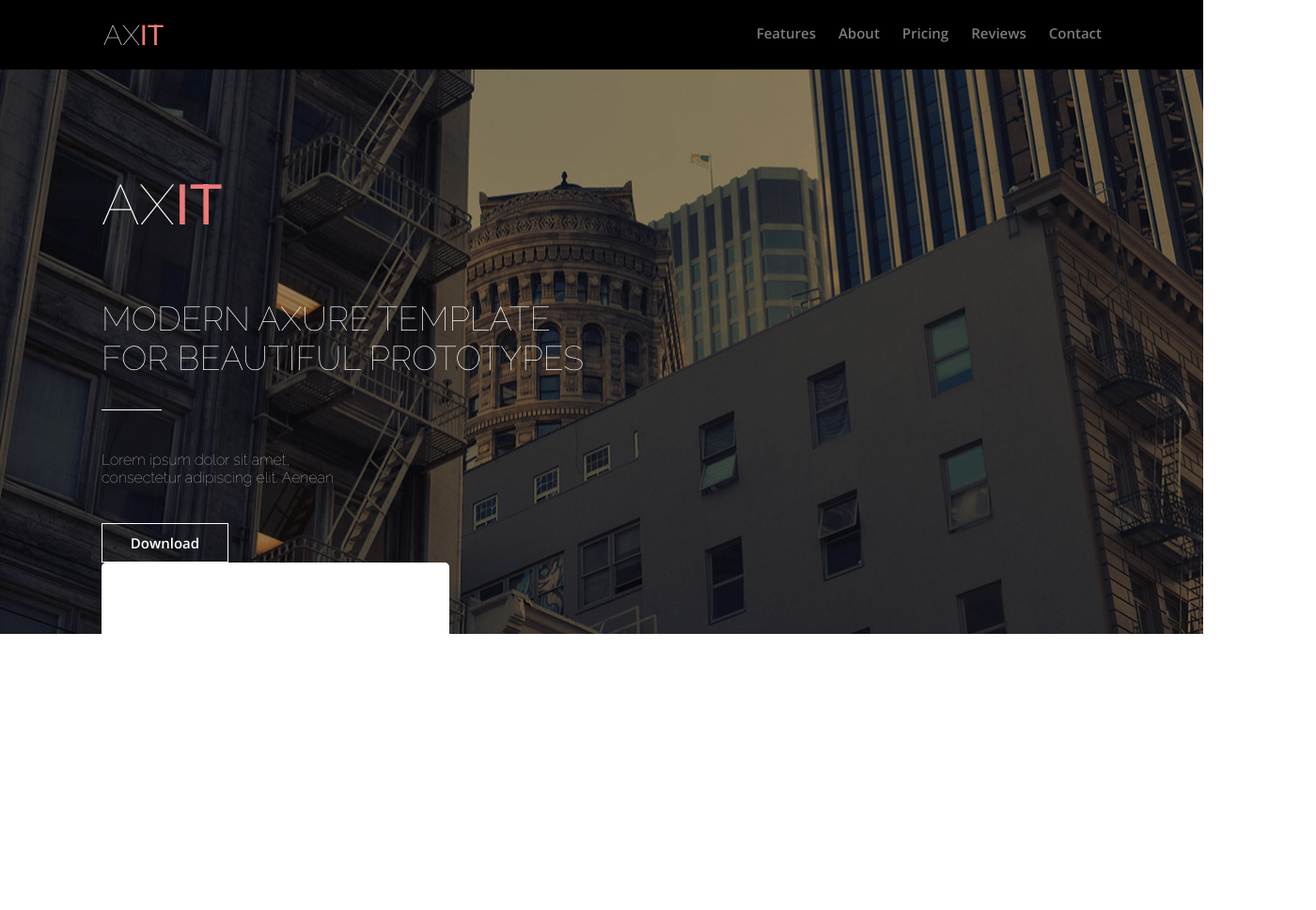
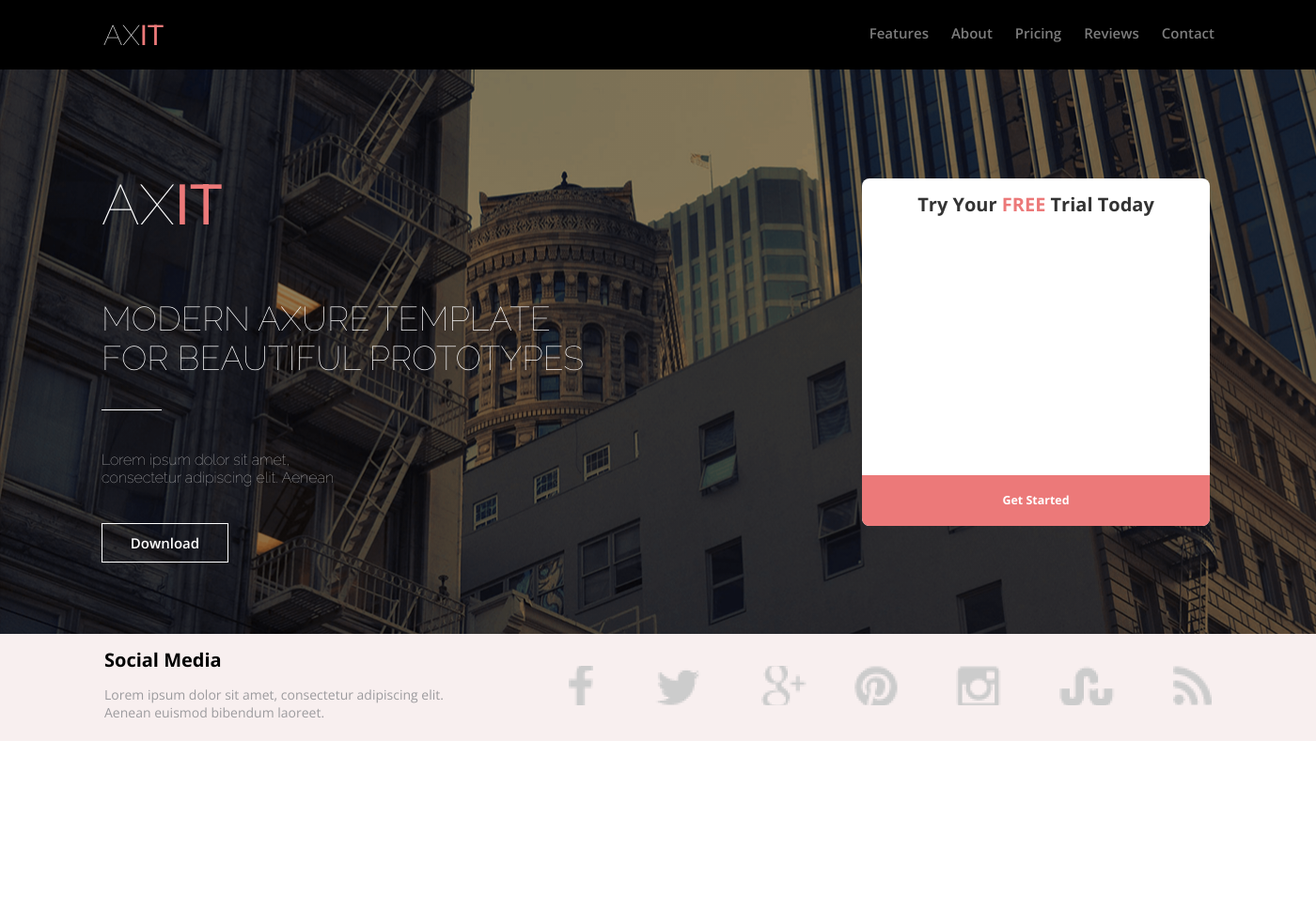
Before and after one commit to AlexandraGorsk/HTone, a plain HTML site: page full.html in a window 1280 px wide. Shown: the whole page at 94% size, 1400 px wide, since content can reach past the window. After the commit the page ends 800 px from the top, so only its background shows below. Drawn offline with nearby package versions, Linux system fonts and the light colour scheme.

Commit message:
3section

```diff
--- a/full.html
+++ b/full.html
@@ -32,10 +32,33 @@
 </div>
 <div class="mask-right">
 <div class="login">
+<div class="freetrial">
+<h4>Try Your <span class="red">FREE</span> Trial Today</h4>
+</div>
+<div class="login info">
+<div class="container login">
+<div></div>
+</div>
+</div>
+<div class="login buttom">
+<h5>Get Started</h5>
+</div>
 
 </div>
 </div>
 </div>
 </div>
+<div class="socialmedia">
+    <div class="socialmedia container">
+   <div class="mediadesc">
+       <h5>Social Media</h5>
+       <p>Lorem ipsum dolor sit amet, consectetur adipiscing elit.
+        Aenean euismod bibendum laoreet.</p>
+   </div>
+   <div>
+       <img src="images/mediaicon.png" alt="" class="mediaicon">
+   </div>
+</div>
+</div>
 </body>
 </html>
--- a/stylesfull.css
+++ b/stylesfull.css
@@ -6,8 +6,11 @@ box-sizing: border-box;
     .container {
         width: 100%;
         padding: 0 108px;
+        display:flex;
+    gap:265px
     }
       .head{
+          width: 1400px;
         display:flex;
         justify-content:space-between;
         background-color: #000;
@@ -47,7 +50,7 @@ color: #EC7979;
     .mask{
         display: flex;
         height: 601px;
-    width: 100%;
+        width: 1400px;
         background: linear-gradient(0deg, rgba(0, 0, 0, .45),rgba(0, 0, 0, .45)),url(images/backgroundmask.png);
         background-size:cover;
         text-align: left;
@@ -98,10 +101,73 @@ button {
     }
     .mask-right {
         width: 50%;
+    align-self: center
     }
     .login  {
+        display:flex;
+        flex-direction:column;
         background: #Ffffff;
-    border-radius: 5px;
+        border-radius: 8px;
         width: 370px;
         height: 370px;
     }
+    .freetrial {
+        display: flex;
+        height: 56px;
+    justify-content: center;
+        align-items: center;
+    }
+    div.freetrial h4 {
+    font: 700 20px 'Open Sans';
+    color:#333333;
+    }
+
+    h4 span.red {
+    color:#EC7979
+    }
+    .login.info {
+    height: 260px
+    }
+    .container.login {
+    padding: 0 59px;
+    display:flex;
+    }
+
+    div.login.buttom {
+    display:flex;
+    height:54px;
+    background-color: #EC7979;
+    border-radius: 0px 0px 8px 8px;
+    justify-content: center;
+    align-items: center;
+    font: 600 15px 'Open Sans';
+    color: #FFFFFF;
+    cursor: pointer;
+    }
+    .socialmedia {
+        display: flex;
+        gap: 129px;
+        width: 1400px;
+        background-color: #F8EFEF;
+    }
+    .mediadesc {
+        width: 40%;
+    }
+    .mediaicon {
+        margin: 34px 0;
+        height: 42px;
+    }
+    .socialmedia.container {
+        padding: 0 111px;
+    }
+   .mediadesc h5{
+       font: 700 20px 'Open Sans' ;
+       padding: 14px 0;
+   }
+   .mediadesc p{
+       height: 38px;
+       width: 365px;
+    font: 400 14px 'Open Sans';
+    color: #86878B;
+    margin-bottom: 17px;
+   }
```
Also changed, not shown: Images/mediaicon.png (added). Lines whose indentation alone changed are shown as unchanged.
